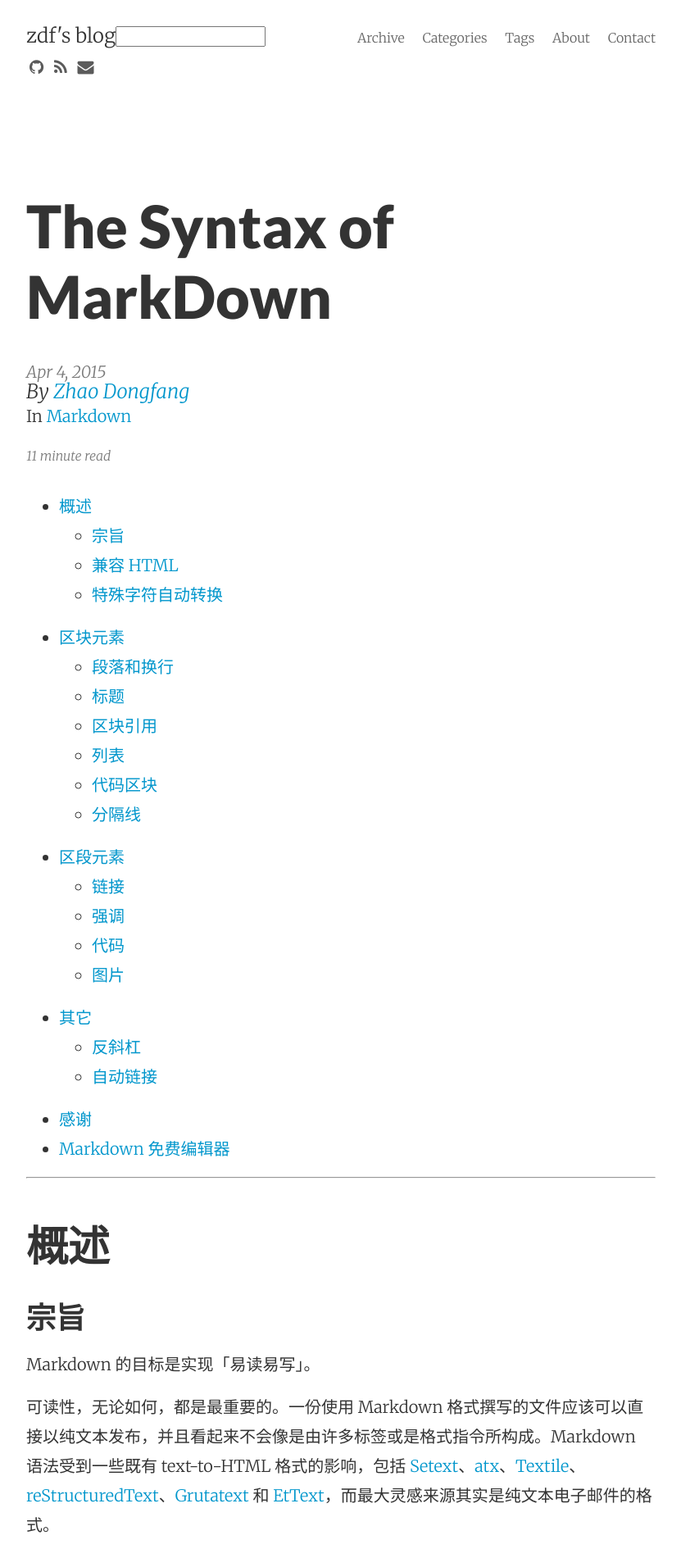
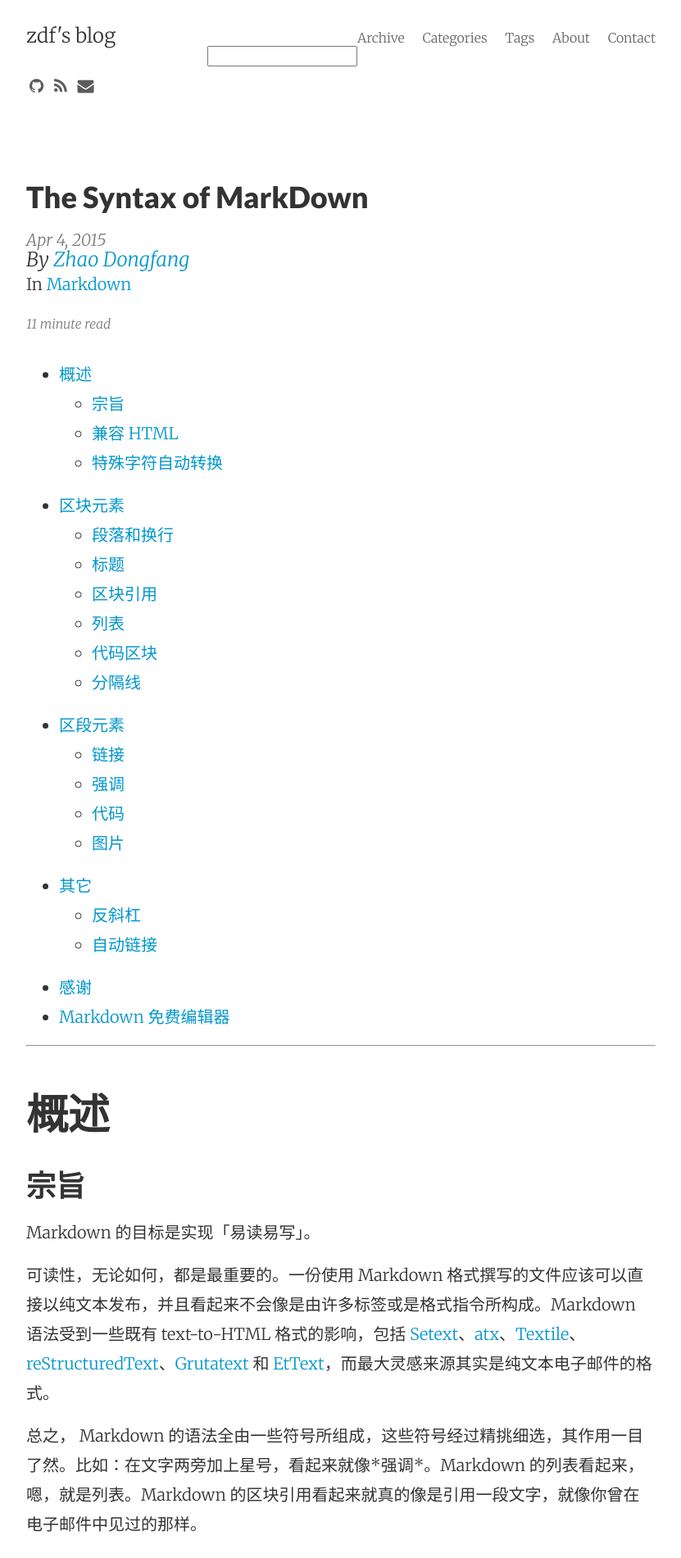
Before and after one commit to zdf1230/zdf1230.github.io, a Jekyll site: the page built from _posts/2015-04-04-The Syntax of MarkDown.md, in a window 1280 px wide. Shown: the top 1901 px of the page at 82% size, without its empty margins (224-1055 px from the left). Built offline with Jekyll 4.4.1, drawn with Linux system fonts in a browser that asks for light colours; nearby versions of some CDN libraries; Markdown is read by kramdown in place of the engine named in the settings; comment, search, counter and statistics services are not loaded.

Commit message:
UpdateSearch2

```diff
--- a/_includes/header.html
+++ b/_includes/header.html
@@ -5,7 +5,8 @@
       <nav class="site-nav right">
         {% include navigation.html %}
       </nav>
-	  <form>
+	  <br>
+	  <form class="site-nav right">
 			<input type="text" id="st-search-input" class="st-search-input" />
 	  </form>
       <div class="clearfix"></div>
--- a/_layouts/post.html
+++ b/_layouts/post.html
@@ -8,7 +8,7 @@ layout: default
 {% endif %}
 
 <div class="post-header mb2">
-  <h1>{{ page.title }}</h1>
+  <h3>{{ page.title }}</h3>
   <span class="post-meta">{{ page.date | date: "%b %-d, %Y" }}</span><br>
   {% if page.update_date %}
     <span class="post-meta">Updated: {{ page.update_date | date: "%b %-d, %Y" }}</span><br>
```
